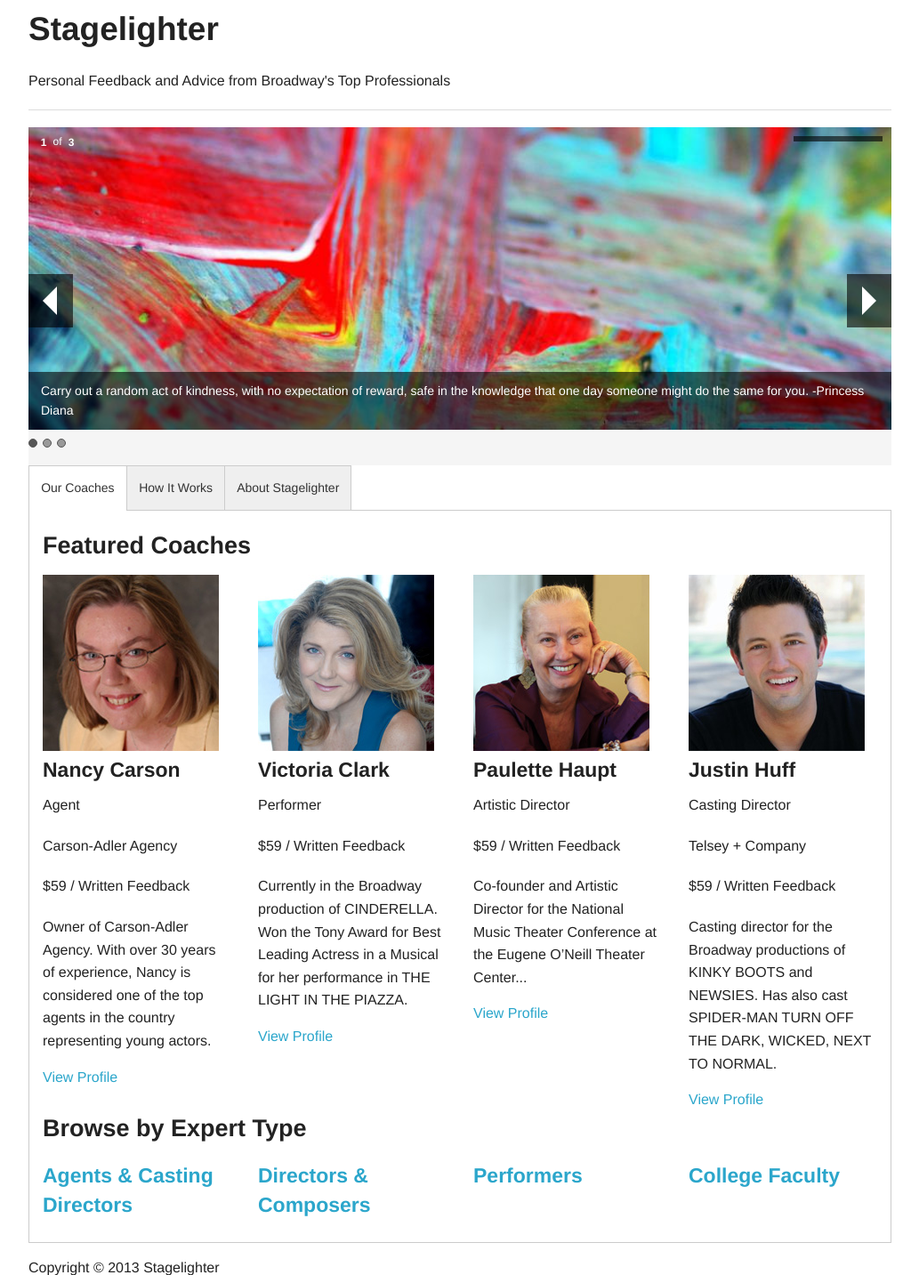
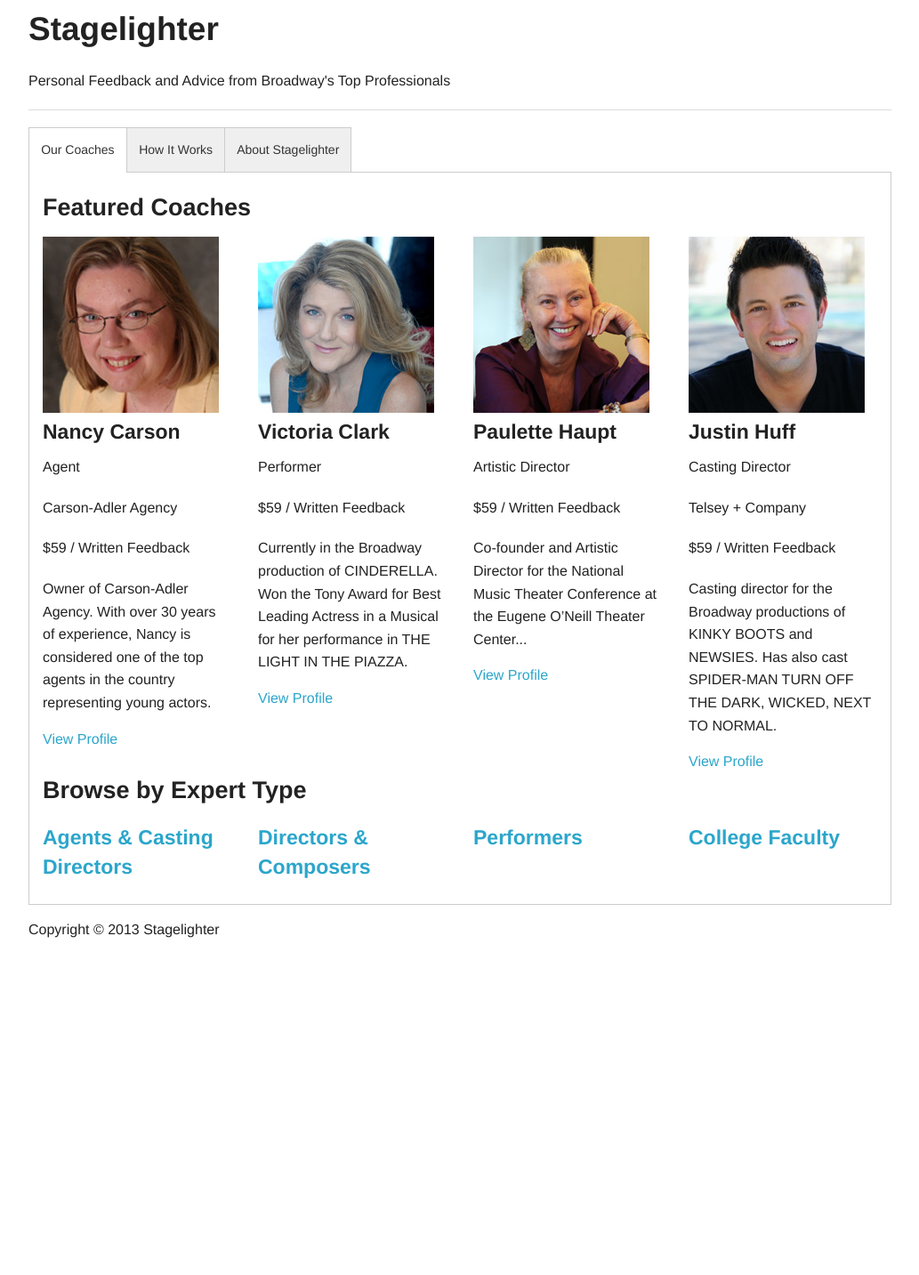
Before and after one commit to stagelighter/stagelighter.github.io, a Jekyll site: the page built from index.html, in a window 1280 px wide. Shown: the whole page at 89% size, without its empty margins (123-1156 px from the left). Built offline with Jekyll 4.4.1, drawn with Linux system fonts in a browser that asks for light colours; after the commit the page ends 1053 px from its top, so only the background shows below that.

Commit message:
remove slider from index.html

```diff
--- a/index.html
+++ b/index.html
@@ -3,24 +3,7 @@ layout: default
 title: Stagelighter
 ---
 
-<div class="row">
-  <div class="large-12 columns">
-		<ul data-orbit>
-		  <li>
-		    <img src="/images/slider/banner1.jpg" />
-		    <div class="orbit-caption">Carry out a random act of kindness, with no expectation of reward, safe in the knowledge that one day someone might do the same for you. -Princess Diana</div>
-		  </li>
-		  <li>
-		    <img src="/images/slider/banner2.jpg" />
-		    <div class="orbit-caption">Two things are infinite: the universe and human stupidity; and I’m not sure about the universe. -Albert Einstein</div>
-		  </li>
-		  <li>
-		    <img src="/images/slider/banner3.jpg" />
-		    <div class="orbit-caption"> Any fool can write code that a computer can understand. Good programmers write code that humans can understand. -Martin Fowler</div>
-		  </li>
-		</ul>
-	</div>
-</div>
+
 
 <div class="row">
   <div class="large-12 columns">
```
